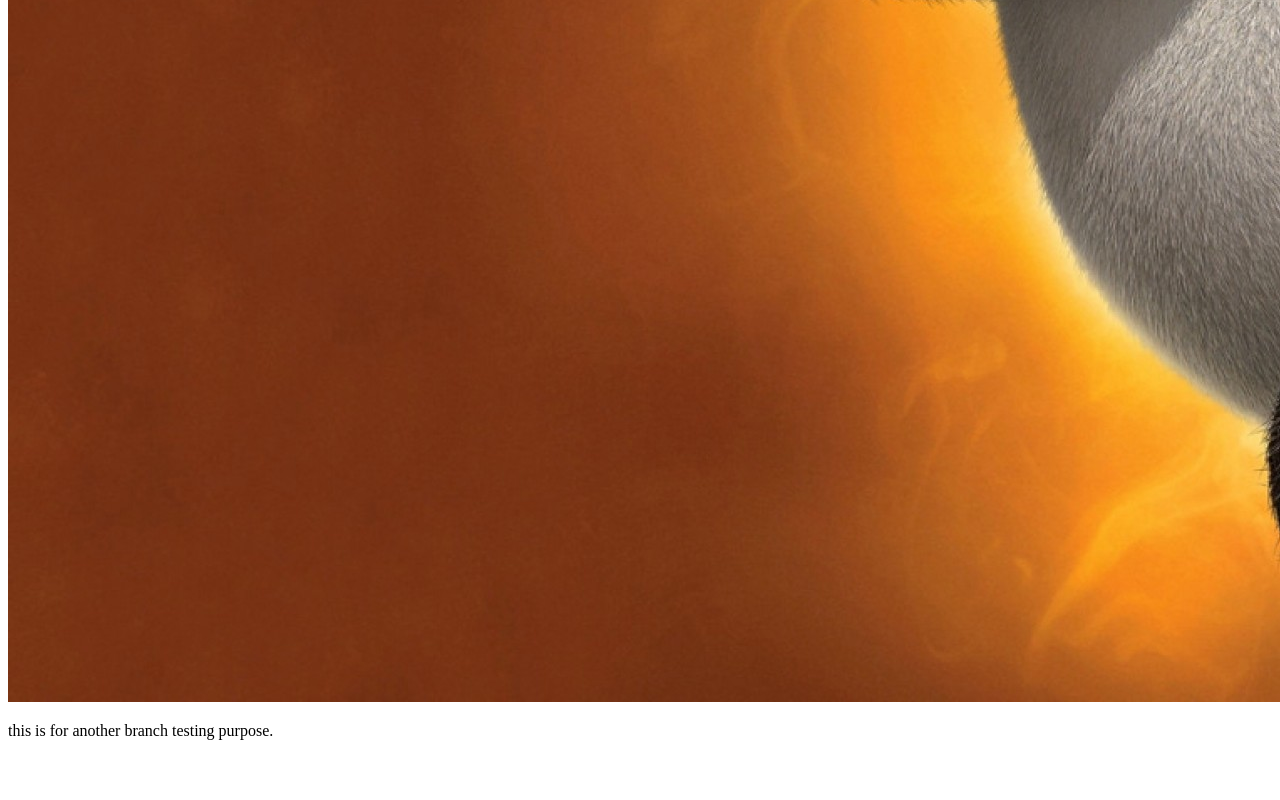
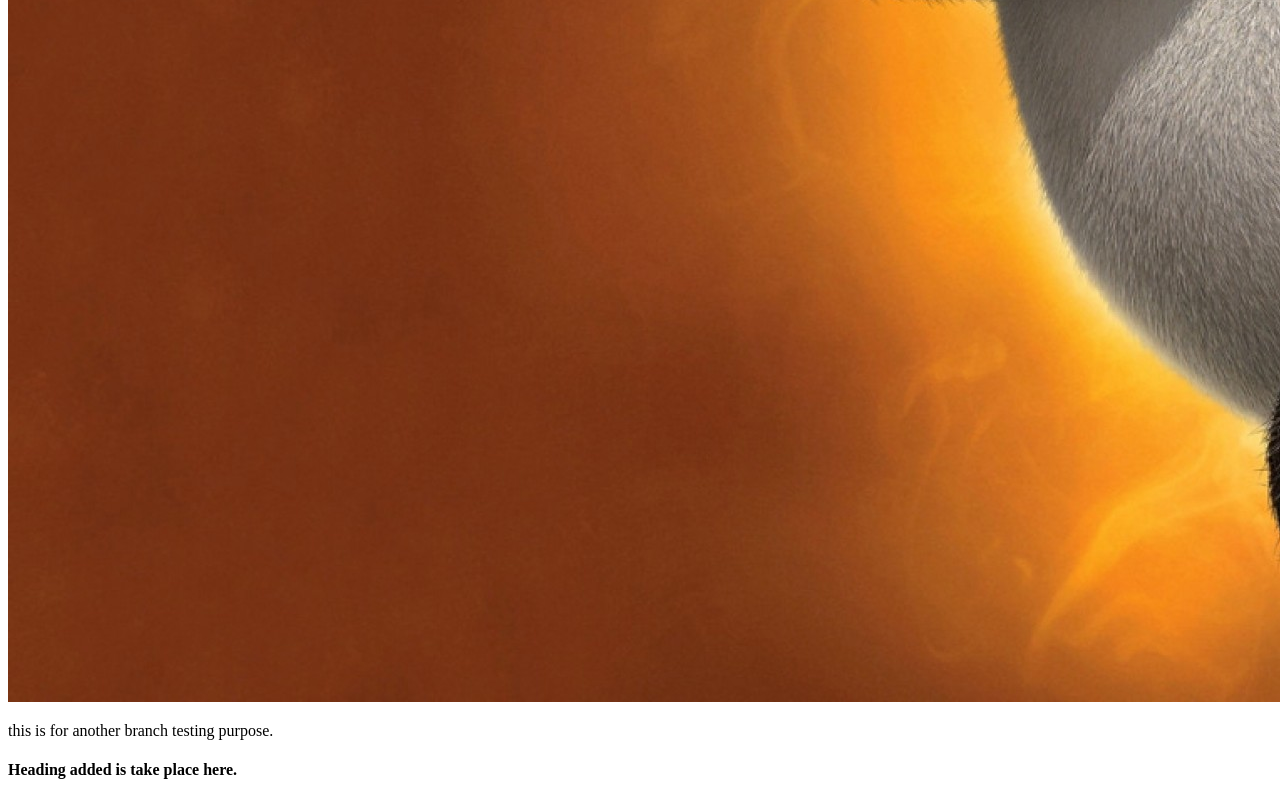
Before and after one commit to tawhid885/Computer-folder, a plain HTML site: page index.html in a window 1280 px wide. Shown: the part 1134-1934 px from the top of the page. Before the commit the page ends 1890 px from the top, so only its background shows below. Drawn offline with Linux system fonts and the light colour scheme.

Commit message:
heading added check

```diff
--- a/index.html
+++ b/index.html
@@ -13,5 +13,6 @@
     <p>Another paragraph for testing change.</p>
     <img src="codeforcesprofilepic.jpg" alt="">
     <p>this is for another branch testing purpose.</p>
+    <h4>Heading added is take place here.</h4>
 </body>
 </html>
```
